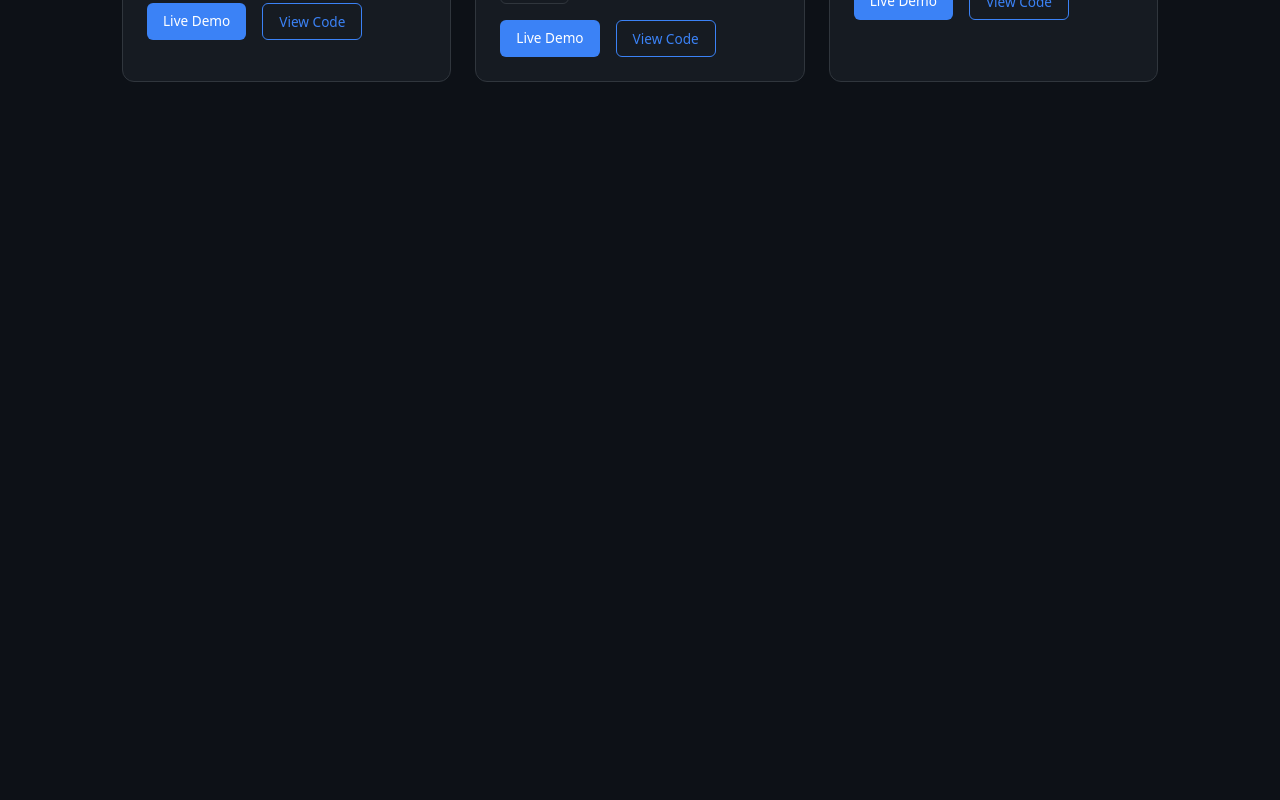
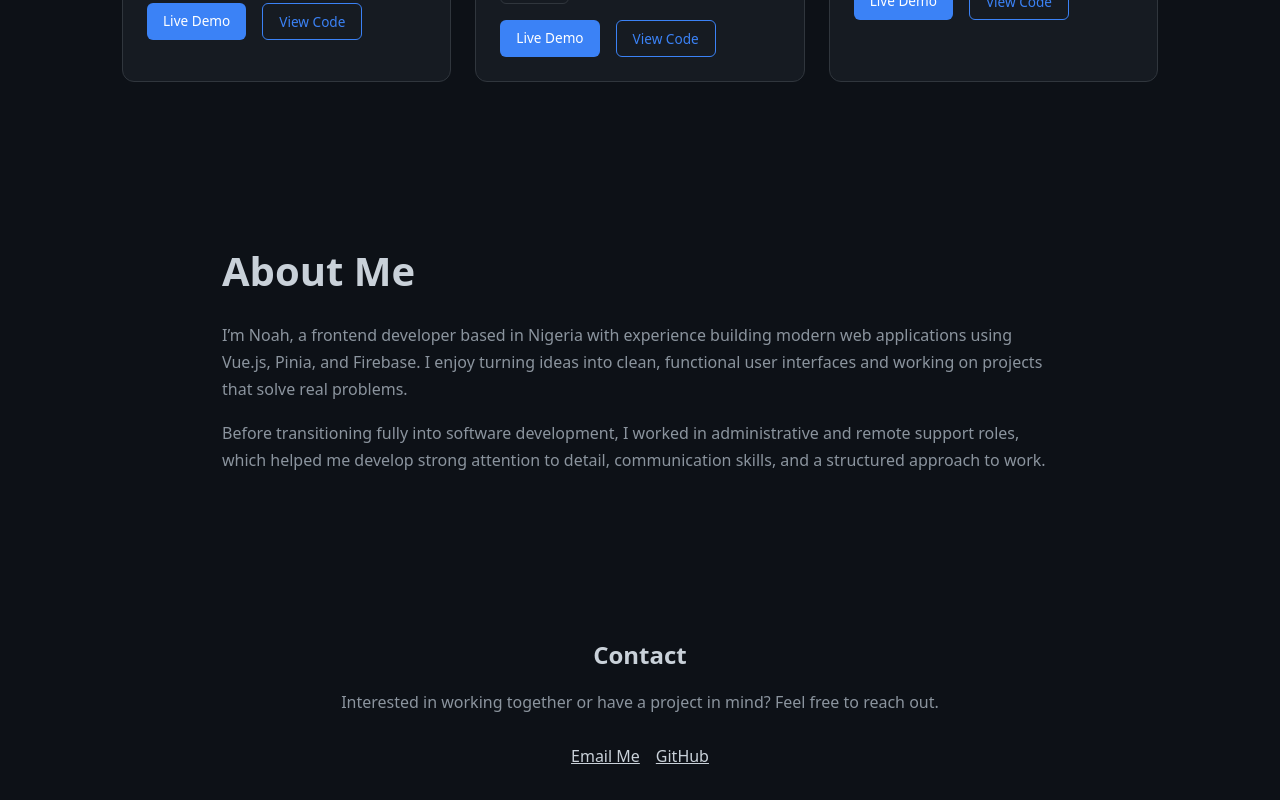
Before and after one commit to abiodunnoah/noah-portfolio, a Vue app: page / in a window 1280 px wide. Shown: the part 1826-2626 px from the top of the page. Before the commit the page ends 1972 px from the top, so only its background shows below. Built offline with nearby package versions, Linux system fonts and the light colour scheme.

Commit message:
feat: Initialize portfolio structure by adding global CSS, About, and Contact sections.

```diff
--- a/src/App.vue
+++ b/src/App.vue
@@ -2,6 +2,8 @@
 import HeroSection from './components/HeroSection.vue'
 import SkillsSection from './components/SkillsSection.vue'
 import ProjectSection from './components/ProjectSection.vue'
+import AboutSection from './components/AboutSection.vue'
+import ContactSection from './components/ContactSection.vue'
 </script>
 
 <template>
@@ -9,6 +11,8 @@ import ProjectSection from './components/ProjectSection.vue'
     <HeroSection />
     <SkillsSection />
     <ProjectSection />
+    <AboutSection />
+    <ContactSection />
   </main>
 </template>
 
--- a/src/assets/main.css
+++ b/src/assets/main.css
@@ -26,6 +26,6 @@ a {
   color: inherit;
 }
 
-/* a:hover {
-  color: var(--accent);
-} */
+html {
+  scroll-behavior: smooth;
+}
--- /dev/null
+++ b/src/components/AboutSection.vue
@@ -0,0 +1,36 @@
+<template>
+  <section class="about">
+    <h2 class="section-title">About Me</h2>
+
+    <p class="section-text">
+      I’m Noah, a frontend developer based in Nigeria with experience building modern web
+      applications using Vue.js, Pinia, and Firebase. I enjoy turning ideas into clean, functional
+      user interfaces and working on projects that solve real problems.
+    </p>
+
+    <p>
+      Before transitioning fully into software development, I worked in administrative and remote
+      support roles, which helped me develop strong attention to detail, communication skills, and a
+      structured approach to work.
+    </p>
+  </section>
+</template>
+
+<style scoped>
+.about {
+  padding: 4rem 2rem;
+  max-width: 900px;
+  margin: 0 auto;
+}
+
+.section-title {
+  font-size: 2.5rem;
+  margin-bottom: 1.5rem;
+}
+
+p {
+  line-height: 1.7;
+  color: var(--muted-text);
+  margin-bottom: 1rem;
+}
+</style>
--- /dev/null
+++ b/src/components/ContactSection.vue
@@ -0,0 +1,35 @@
+<template>
+  <section class="contact">
+    <h2 class="section-title">Contact</h2>
+
+    <p>Interested in working together or have a project in mind? Feel free to reach out.</p>
+
+    <div class="contact-links">
+      <a href="mailto:ajaoolasco@gmail.com" class="btn primary">Email Me</a>
+      <a href="https://github.com/abiodunnoah" target="_blank" class="btn secondary">GitHub</a>
+    </div>
+  </section>
+</template>
+
+<style scoped>
+.contact {
+  padding: 4rem 2rem;
+  max-width: 900px;
+  margin: auto;
+  text-align: center;
+}
+
+.contact-links {
+  margin-top: 2rem;
+  display: flex;
+  justify-content: center;
+  gap: 1rem;
+  flex-wrap: wrap;
+}
+
+p {
+  color: var(--muted-text);
+  max-width: 600px;
+  margin: auto;
+}
+</style>
```
